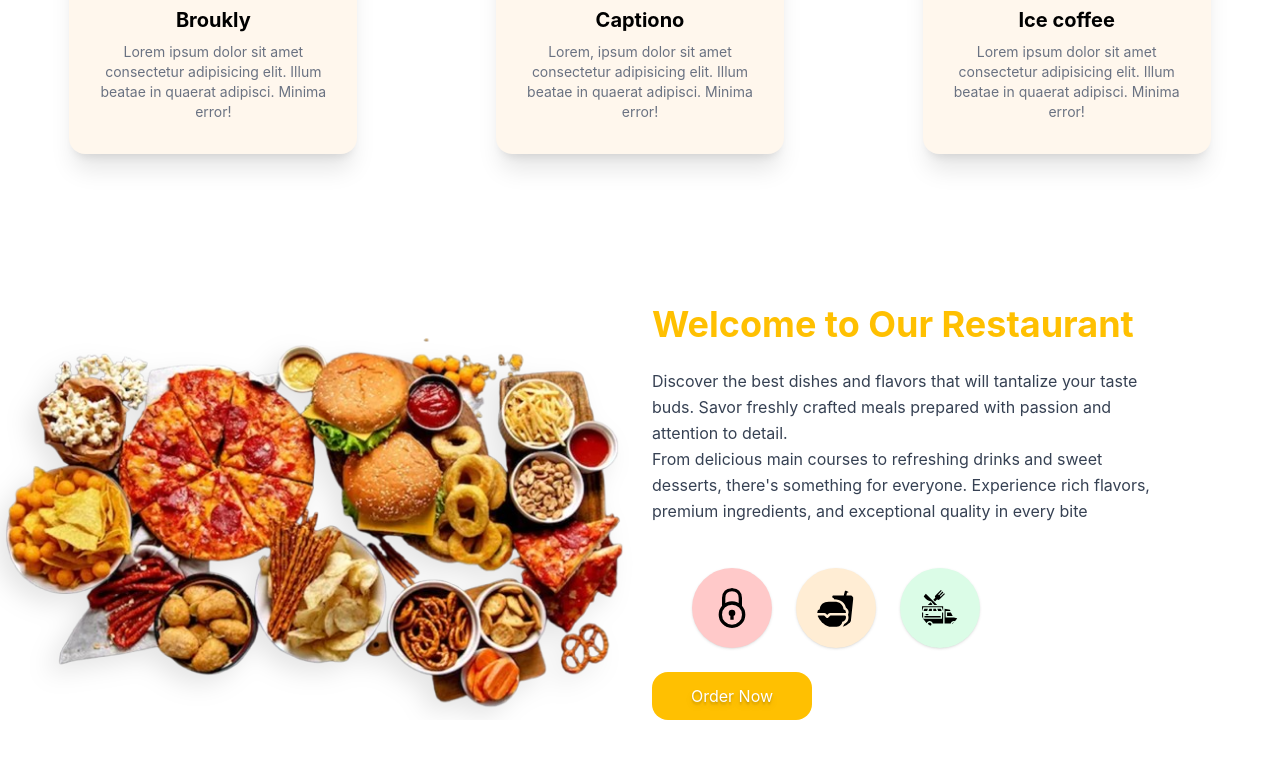
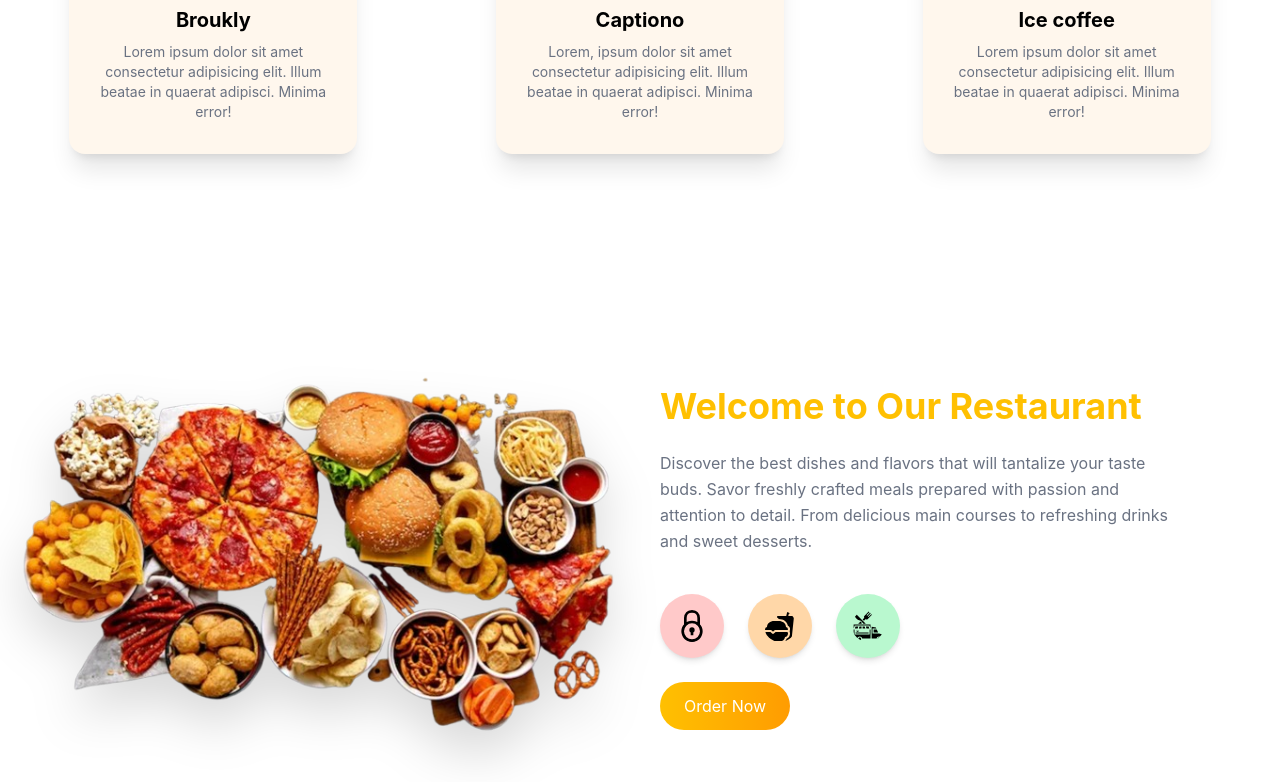
Before and after one commit to ameraehab/Foodi-Zone-Webstie, a React (Vite) app: page / in a window 1280 px wide. Shown: the part 952-1734 px from the top of the page. Before the commit the page ends 1672 px from the top, so only its background shows below. Built offline with nearby package versions, Linux system fonts and the light colour scheme.

Commit message:
Update Banner.jsx

```diff
--- a/src/components/Banner/Banner.jsx
+++ b/src/components/Banner/Banner.jsx
@@ -3,66 +3,73 @@ import food from "../../assets/foodDishes/banner.png";
 import { IoFastFood } from "react-icons/io5";
 import { GiFoodTruck } from "react-icons/gi";
 
+import AOS from "aos";
+import "aos/dist/aos.css";
+import { useEffect } from "react";
+
 const Banner = () => {
+  useEffect(() => {
+    AOS.init({
+      duration: 1000,
+    });
+  }, []);
+
   return (
-    <>
-      <div className=" dark:bg-gray-900">
-        <div
-          data-aos="slide-up"
-          data-aos-duration="1000"
-          className=" container"
-        >
-          <div className="grid grid-cols-1 sm:grid-cols-2 gap-6">
-            {/*image Section */}
-            <div>
+    <div className="dark:bg-gray-900 py-10">
+      <div className="container mx-auto px-4">
+        <div className="grid grid-cols-1 sm:grid-cols-2 items-center gap-10">
+          {/* Image */}
+          <div data-aos="fade-right">
             <img
               src={food}
               alt="Banner"
-                className="w-[670px]
-              mx-auto drop-shadow-[-10px_10px_12px_rgba(0,0,0,0.1)] "
+              className="w-full max-w-[600px] mx-auto drop-shadow-2xl"
             />
           </div>
-            {/*content Section */}
-            <div className="flex flex-col justify-center  gap-6 sm:pt-0 mt-[-30px]">
-              <h1 className="text-3xl sm:text-4xl font-bold text-primary">
+
+          {/* Content */}
+          <div className="flex flex-col justify-center gap-6">
+            <h1
+              data-aos="fade-up"
+              data-aos-delay="100"
+              className="text-3xl sm:text-4xl font-bold text-primary"
+            >
               Welcome to Our Restaurant
             </h1>
-              <p className="text-md dark:text-gray-300 text-gray-700 max-w-lg leading-relaxed text-gray-500">
+
+            <p
+              data-aos="fade-up"
+              data-aos-delay="200"
+              className="text-gray-500 dark:text-gray-300 leading-relaxed max-w-lg"
+            >
               Discover the best dishes and flavors that will tantalize your
-                taste buds. Savor freshly crafted meals prepared with passion
-                and attention to detail.
-                <br /> From delicious main courses to refreshing drinks and
-                sweet desserts, there's something for everyone. Experience rich
-                flavors, premium ingredients, and exceptional quality in every
-                bite
+              taste buds. Savor freshly crafted meals prepared with passion and
+              attention to detail. From delicious main courses to refreshing
+              drinks and sweet desserts.
             </p>
-              <div className="flex gap-6 ml-10 mt-5">
-                <div>
-                  <GrSecure
-                    className="text-4xl h-20 w-20
-                  shadow-sm p-5 rounded-full bg-red-200 dark:bg-violet-400
-                 "
-                  />
+
+            {/* Icons */}
+            <div className="flex gap-6 mt-4">
+              <div data-aos="zoom-in" data-aos-delay="300">
+                <GrSecure className="text-4xl h-16 w-16 p-4 rounded-full bg-red-200 dark:bg-violet-500 shadow-md" />
               </div>
-                <div>
-                  <IoFastFood
-                    className="text-4xl h-20 w-20
-                  shadow-sm p-5 rounded-full bg-orange-100 dark:bg-orange-400
-                 "
-                  />
+
+              <div data-aos="zoom-in" data-aos-delay="400">
+                <IoFastFood className="text-4xl h-16 w-16 p-4 rounded-full bg-orange-200 dark:bg-orange-500 shadow-md" />
               </div>
-                <div>
-                  <GiFoodTruck
-                    className="text-4xl h-20 w-20
-                  shadow-sm p-5 rounded-full bg-green-100 dark:bg-green-400
-                 "
-                  />
+
+              <div data-aos="zoom-in" data-aos-delay="500">
+                <GiFoodTruck className="text-4xl h-16 w-16 p-4 rounded-full bg-green-200 dark:bg-green-500 shadow-md" />
               </div>
             </div>
-              <div>
+
+            {/* Button */}
+            <div data-aos="fade-up" data-aos-delay="500">
               <button
-                  className="p-3 w-40 cursor-pointer text-white text-shadow-lg hover:scale-105
-                duration-300 rounded-2xl bg-primary "
+                className="py-3 px-6 rounded-full
+               text-white bg-gradient-to-r
+                from-primary to-secondary
+                 hover:scale-105 duration-300"
               >
                 Order Now
               </button>
@@ -71,7 +78,6 @@ const Banner = () => {
         </div>
       </div>
     </div>
-    </>
   );
 };
 
```
Lines whose indentation alone changed are shown as unchanged.
